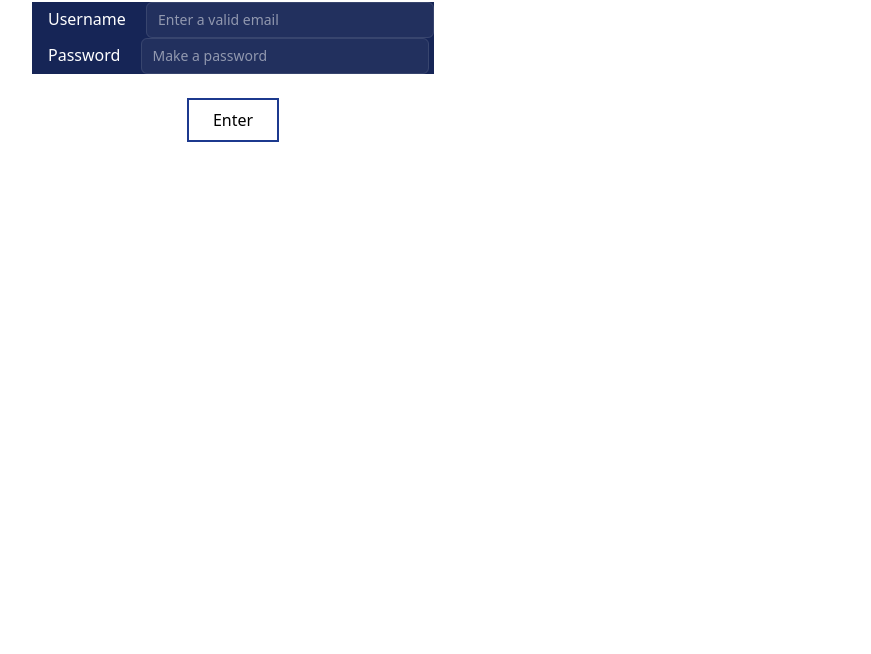
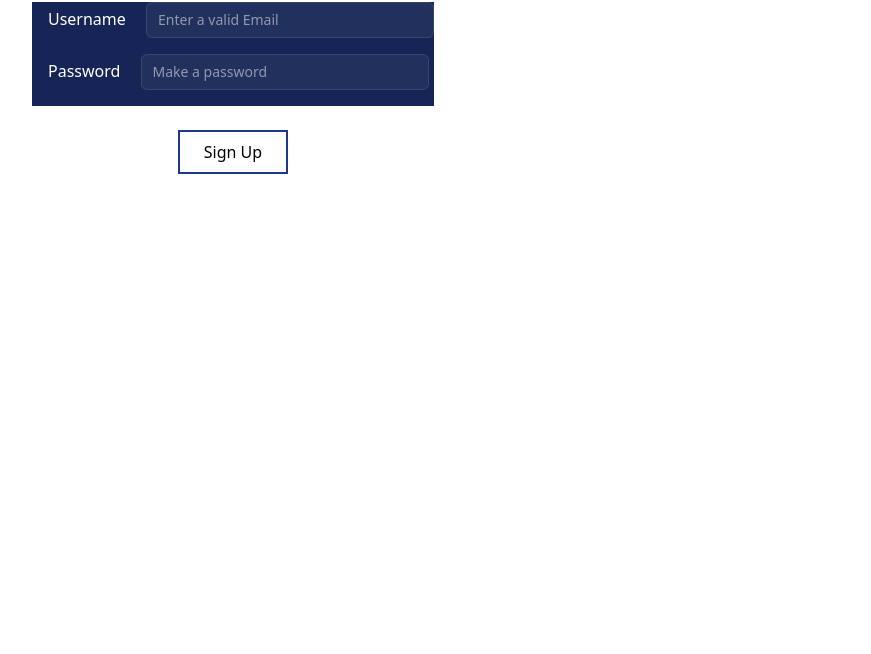
Before and after one commit to KarimElmouslemany/Symptom-Checker-Web-App, a website with bundled scripts: page Sign_Up.html in a window 1280 px wide. Shown: the part 146-800 px from the top of the page, without its empty margins (407-1278 px from the left). Built offline with nearby package versions, Linux system fonts and the light colour scheme.

Commit message:
fixed the gap issue between user input for password and username  for signup  page

```diff
--- a/Sign_Up.html
+++ b/Sign_Up.html
@@ -5,7 +5,7 @@
     <meta name="viewport" content="width=device-width, initial-scale=1.0" />
     <link rel="stylesheet" href="tailwind.css" />
     <script type="module" src="singup.js"></script>
-    <title>sign up</title>
+    <title>Sign Up</title>
   </head>
   <body>
     <nav class="flex justify-end w-full p-4">
@@ -20,7 +20,6 @@
         </li>
       </ul>
     </nav>
-
     <main class="flex items-center justify-center">
       <form id="signup_form" class="max-w-md mx-auto">
         <h3
@@ -34,14 +33,13 @@
           <input
             id="signup_email_input"
             type="email"
-            placeholder="Enter a valid email"
+            placeholder="Enter a valid Email"
             required
             class="w-2xs rounded-md bg-white/5 px-3 py-1.5 text-base text-white outline-1 -outline-offset-1 outline-white/10 focus:outline-2 focus:-outline-offset-2 focus:outline-blue-800 sm:text-sm/6"
           />
         </div>
-
-        <div id="singup_password" class="bg-blue-950 mx-auto">
-          <label for="signup_password" class="text-white p-4">Password</label>
+        <div id="singup_password" class="bg-blue-950 mx-auto py-4">
+          <label for="signup_password" class="text-white p-4"> Password</label>
           <input
             id="signup_password_input"
             type="password"
@@ -51,11 +49,10 @@
           />
         </div>
         <button
-          id="user_button"
           type="submit"
           class="block mx-auto mt-6 px-6 py-2 border-2 border-blue-900 text-black hover:bg-red-500 hover:text-white transition"
         >
-          Enter
+          Sign Up
         </button>
       </form>
     </main>
```
